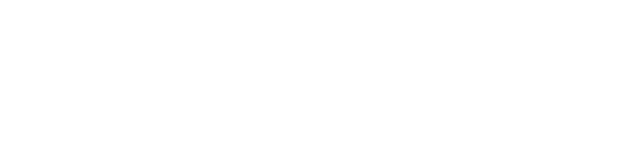
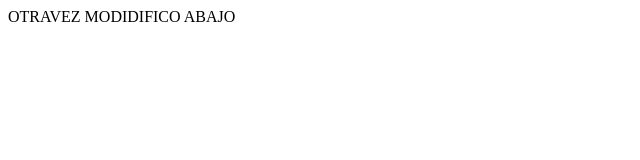
Before and after one commit to rederogregoriomartin/repositorio1, a plain HTML site: page index2.html in a window 1280 px wide. Shown: the whole page, without its empty margins (0-640 px from the left). Drawn offline with Linux system fonts and the light colour scheme.

Commit message:
COMMIT MODIFICACONES ULTIMAS

```diff
--- a/index2.html
+++ b/index2.html
@@ -6,6 +6,8 @@
     <meta name="viewport" content="width=device-width, initial-scale=1.0">
     <title>Document</title>
      <title>PRUEBA GREGORIO DESDE GITHUB</title>
+OTRAVEZ MODIDIFICO ABAJO
+
 </head>
 <body>
 
```
Also changed, not shown: arriba.html (+1 -0 lines).
